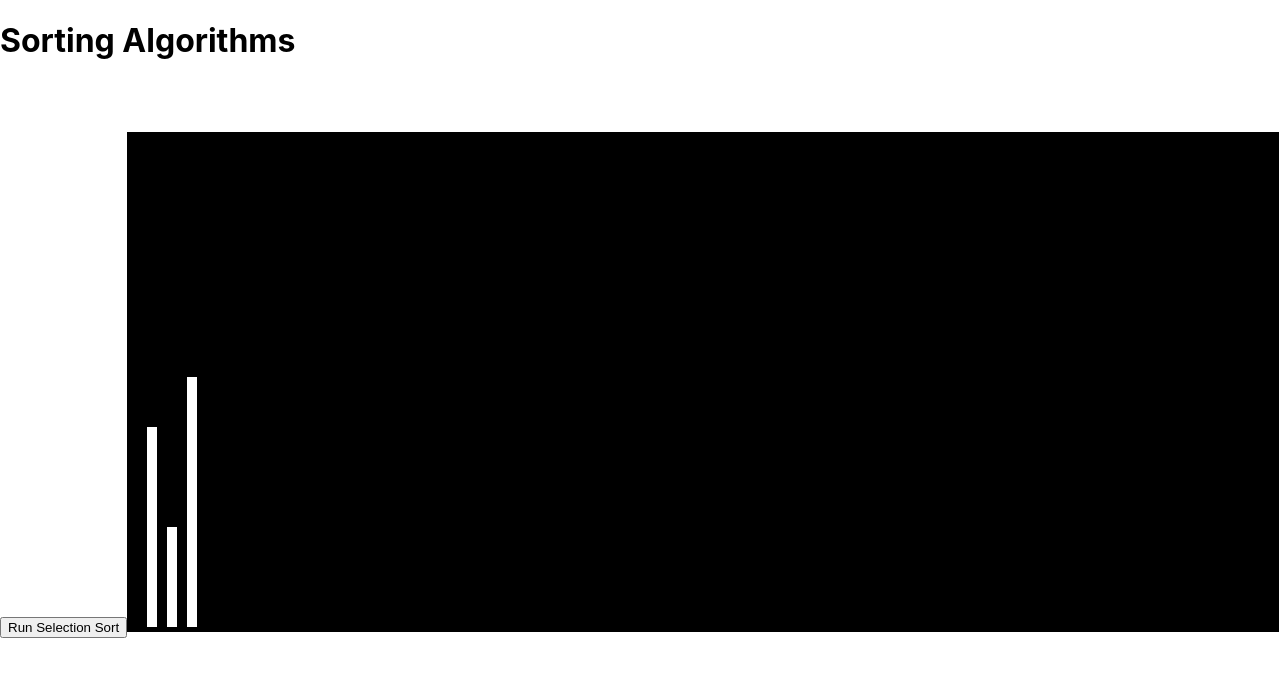
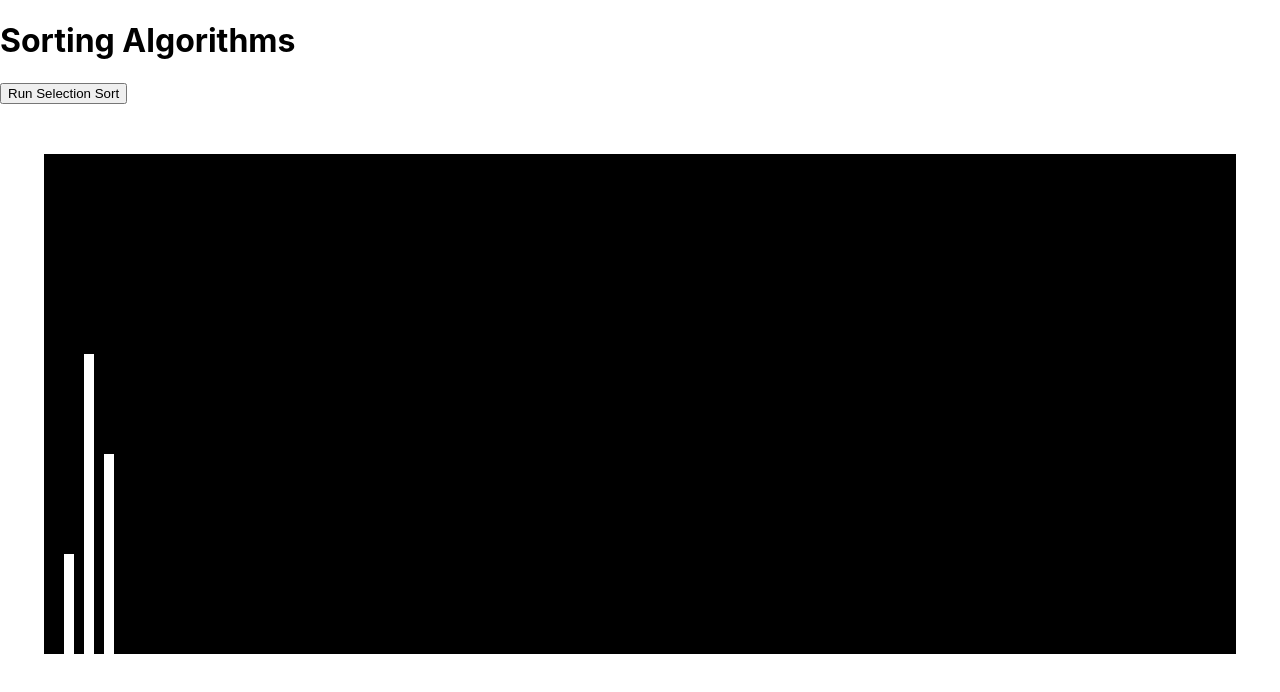
Before and after one commit to ZaldivarSamuel/graphical-sorting-algorithms, a React (Create React App) app: page / in a window 1280 px wide. Shown: the top 692 px of the page. Built offline with nearby package versions, Linux system fonts and the light colour scheme.

Commit message:
No longer using canvas. Instead created a Rectangle react component and modifying the css

```diff
--- /dev/null
+++ b/src/HomePage/Rectangle.jsx
@@ -0,0 +1,24 @@
+import React from 'react';
+
+class Rectangle extends React.Component{
+
+  constructor(props){
+    super(props);
+
+    this.state = {
+      id: this.props.rectID,
+      height: this.props.height
+    };
+
+    console.log("Created Rectangle with ID: " + this.state.id);
+  }
+
+  render(){
+    return(
+      <div id={this.state.id} className="rectangle" style={{left: 20 * this.state.id + 20, height : this.state.height}}>
+      </div>
+    )
+  }
+}
+
+export default Rectangle;
--- a/src/HomePage/index.jsx
+++ b/src/HomePage/index.jsx
@@ -2,14 +2,9 @@ import React from 'react';
 
 import './style.css';
 import * as selectionSort from '../selectionSort.js';
+import Rectangle from './Rectangle.jsx';
 
 class HomePage extends React.Component{
-
-  constructor(){
-    super();
-
-    this.rectangles = [new Rectangle(20, 200), new Rectangle(40, 100), new Rectangle(60, 250)];
-  }
 
   render(){
     return(
@@ -18,79 +13,41 @@ class HomePage extends React.Component{
         <h1>Sorting Algorithms</h1>
         <button onClick={() => this.run()}>Run Selection Sort</button>
 
-        <canvas id="selection-sort-canvas" className="graphic-background">
+        <div className="graphic-background">
+          <Rectangle rectID={0} height={100}/>
+          <Rectangle rectID={1} height={300}/>
+          <Rectangle rectID={2} height={200}/>
+        </div>
 
-        </canvas>
       </div>
     );
   }
 
   componentDidMount(){
-    this.fixDPI();
-    this.drawSquares();
+    // this.fixDPI();
+    // this.drawSquares();
   }
 
   run(){
     selectionSort.run(this.rectangles);
   }
-
-  drawSquares(){
-
-    //var rectangles = [new Rectangle(20, 200), new Rectangle(40, 100), new Rectangle(60, 250)];
-
-    var c = document.getElementById("selection-sort-canvas");
-    var ctx = c.getContext("2d");
-
-    let style = {
-      height() {
-        return +getComputedStyle(c).getPropertyValue('height').slice(0,-2);
-      },
-      width() {
-        return +getComputedStyle(c).getPropertyValue('width').slice(0,-2);
-      }
-  }
-
-    ctx.beginPath();
-    ctx.fillStyle = 'white';
-
-    for(var i = 0; i < this.rectangles.length; i++){
-      ctx.fillRect(this.rectangles[i].getXPos(),style.height() - (this.rectangles[i].getHeight() + 5),10, this.rectangles[i].getHeight());
-    }
-  }
-
-  fixDPI(){
-    let canvas = document.getElementById("selection-sort-canvas");
-    let dpi = window.devicePixelRatio;
-
-    let style = {
-      height() {
-        return +getComputedStyle(canvas).getPropertyValue('height').slice(0,-2);
-      },
-      width() {
-        return +getComputedStyle(canvas).getPropertyValue('width').slice(0,-2);
-      }
-  }
-
-    canvas.setAttribute('width', style.width() * dpi);
-    canvas.setAttribute('height', style.height() * dpi);
-  }
 }
 
-class Rectangle{
-
-  //TODO: Turn member values to private
-  constructor(xPos, height){
-    this.xPos = xPos
-    this.height = height;
-  }
-
-  getHeight(){
-    return this.height;
-  }
-
-  getXPos(){
-    return this.xPos;
-  }
-}
+// class Rectangle{
+//
+//   //TODO: Turn member values to private
+//   constructor(xPos, height){
+//     this.xPos = xPos
+//     this.height = height;
+//   }
+//
+//   getHeight(){
+//     return this.height;
+//   }
+//
+//   getXPos(){
+//     return this.xPos;
+//   }
+// }
 
 export default HomePage;
--- a/src/HomePage/style.css
+++ b/src/HomePage/style.css
@@ -4,4 +4,14 @@
   background: black;
   margin: auto;
   margin-top: 50px;
+  position: relative;
+  padding-left: 20px;
+  padding-right: 20px;
 }
+
+.rectangle{
+  width: 10px;
+  background: white;
+  position: absolute;
+  bottom: 0;
+}
--- a/src/selectionSort.js
+++ b/src/selectionSort.js
@@ -1,20 +1,6 @@
 export async function run(arr){
 
   //var array = [6,2,34,100,65,22,0,1,2,9];
-
-  var c = document.getElementById("selection-sort-canvas");
-  var ctx = c.getContext("2d");
-
-  let style = {
-    height() {
-      return +getComputedStyle(c).getPropertyValue('height').slice(0,-2);
-    },
-    width() {
-      return +getComputedStyle(c).getPropertyValue('width').slice(0,-2);
-    }
-}
-
-  ctx.beginPath();
 
   for(var i = 0; i < arr.length - 1; i++){
 
@@ -31,15 +17,6 @@ export async function run(arr){
     // array[i] = array[minIndex];
     // array[minIndex] = temp;
 
-
-    ctx.fillStyle = 'white';
-
-    for(var i = 0; i < this.rectangles.length; i++){
-      ctx.fillRect(this.rectangles[i].getXPos(),style.height() - (this.rectangles[i].getHeight() + 5),10, this.rectangles[i].getHeight());
-    }
-
-
-
   }
 }
 
```
